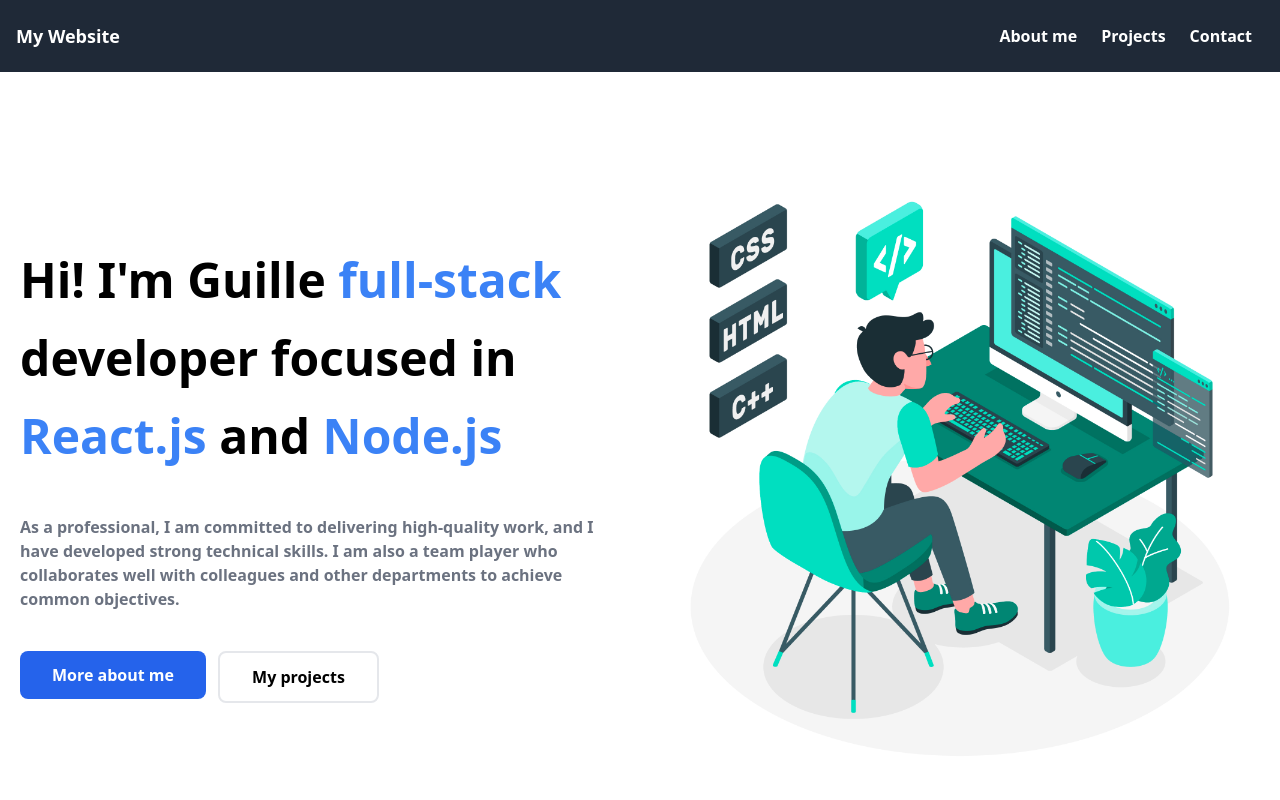
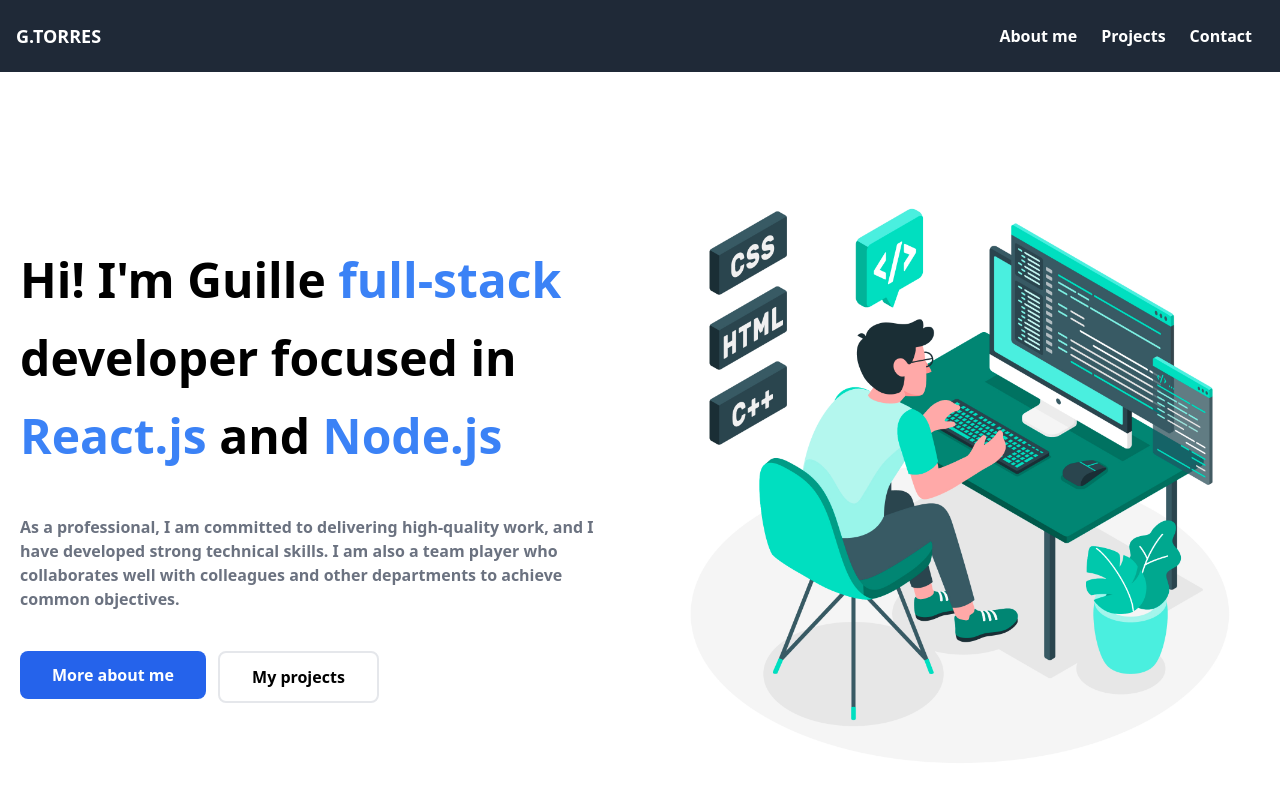
Before and after one commit to Guilleto98/Portfolio, a React (Vite) app: page / in a window 1280 px wide. Shown: the top 800 px of the page. Built offline with nearby package versions, Linux system fonts and the light colour scheme.

Commit message:
Detalles del ContactSection

```diff
--- a/src/components/Nav.jsx
+++ b/src/components/Nav.jsx
@@ -20,7 +20,7 @@
     <nav className="bg-gray-800 p-4">
       <div className="f-col md:flex items-center justify-between">
         <div className="text-white mb-5 mt-5 md:m-0 text-center font-bold text-lg">
-          My Website
+          G.TORRES
         </div>
         <div className="flex flex-col md:flex-row items-center">
           <Link
--- a/src/layouts/ContactSection.jsx
+++ b/src/layouts/ContactSection.jsx
@@ -13,7 +13,7 @@
           nunca sabes qué puertas abrirá ni qué maravillas creará.
         </p>
       </div>
-      <div className="md:w-1/2 bg-gray-100 flex flex-col justify-center p-32 md:p-10 lg:p-32 md:border-l-2 border-gray-700 my-20">
+      <div className="md:w-1/2 bg-gray-100 border-t-2 flex flex-col justify-center px-20 md:p-10 lg:p-32 md:border-l-2 border-gray-700">
         <div className="text-start m-5">
           <h2 className="text-4xl font-serif font-bold">PHONE</h2>
           <p className="text-gray-800 text-xl mt-2">+598 99155644</p>
--- a/src/layouts/Main.jsx
+++ b/src/layouts/Main.jsx
@@ -55,7 +55,13 @@
           </div>
         </motion.div>
         <div className="py-10">
-          <img src="/img/developer.jpg" alt="" />
+          <motion.img
+            src="/img/developer.jpg"
+            alt=""
+            className=""
+            animate={{ y: ["-10px", "10px", "-10px"],
+                 transition: { duration: 2, repeat: Infinity }}}
+          />
         </div>
       </main>
     </>
```
